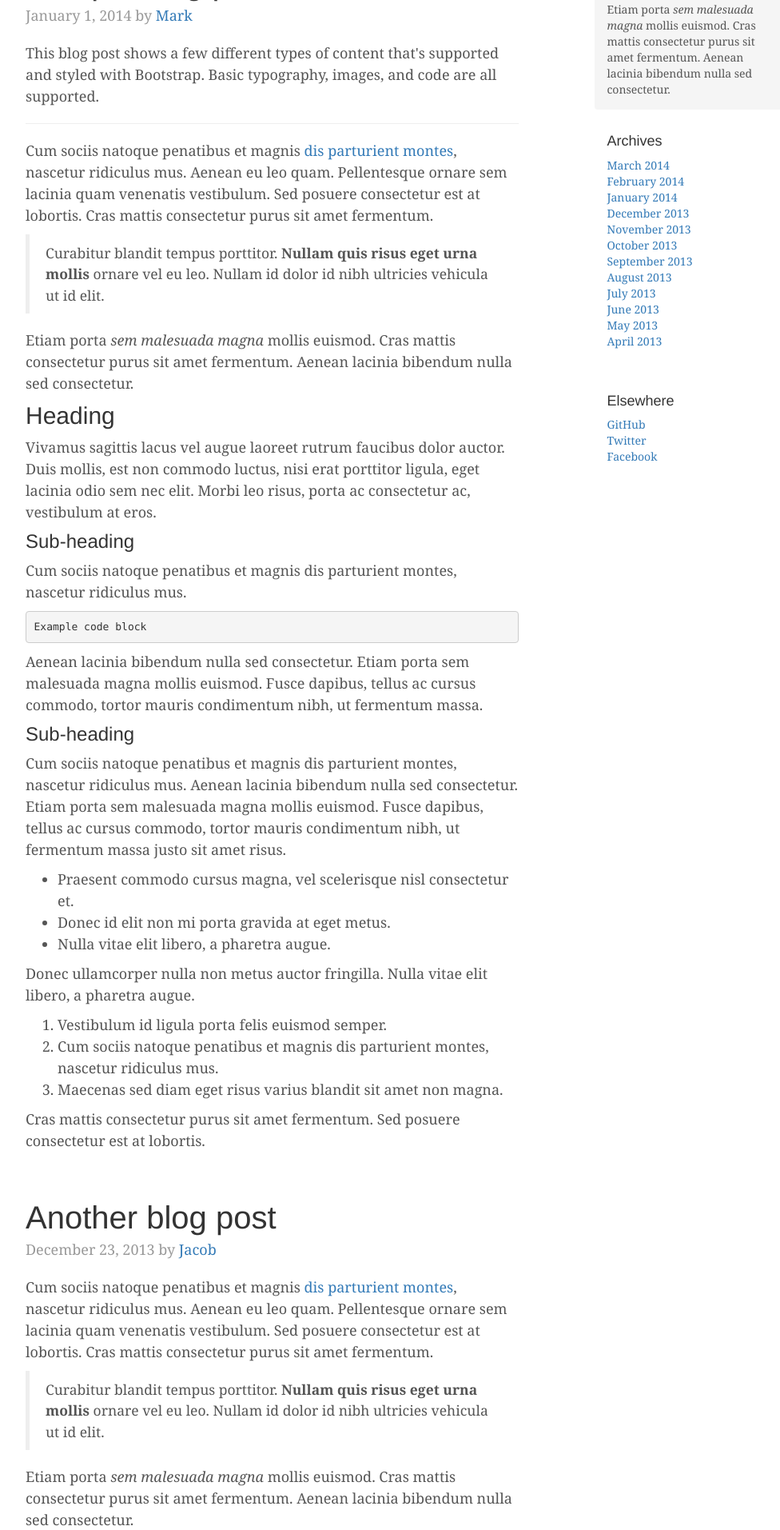
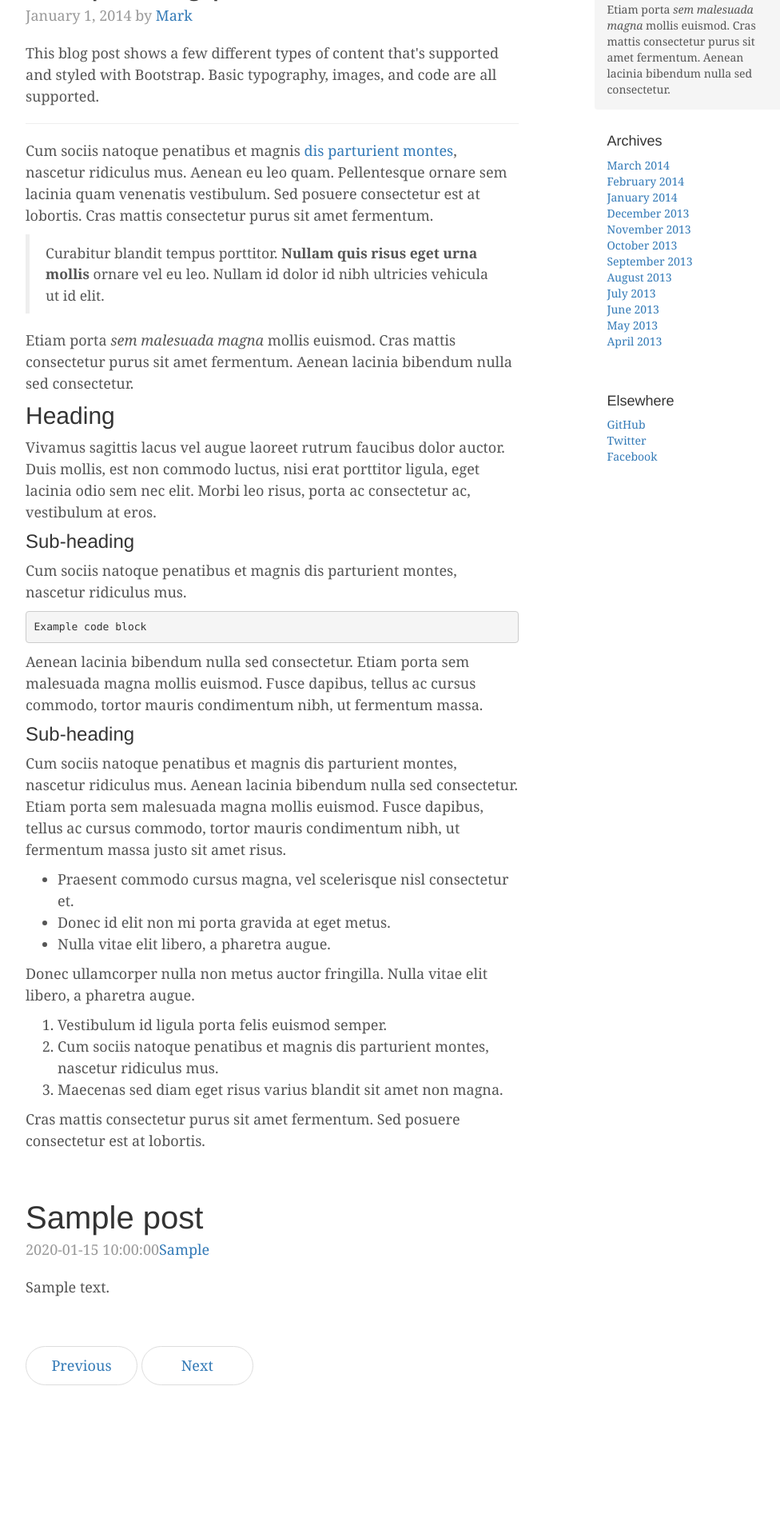
Before and after one commit to AlbertoALopez/gae-blog, a Python web app: template templates/blog.html in a window 1280 px wide. Shown: the part 267-2180 px from the top of the page at 80% size, without its empty margins (138-1114 px from the left). After the commit the page ends 1999 px from the top, so only its background shows below. Run offline with Jinja, Linux system fonts and the light colour scheme; the template is opened without the code that fills it: most values are stand-ins (such as "Sample title", 1, 10 or a date in 2020); some libraries are stand-ins or nearby versions.

Commit message:
First ndb post implementation

```diff
--- a/templates/base.html
+++ b/templates/base.html
@@ -19,6 +19,7 @@
               <a class="blog-nav-item" href="#">Press</a>
               <a class="blog-nav-item" href="#">New hires</a>
               <a class="blog-nav-item" href="#">About</a>
+              <a class="blog-nav-item" href="newpost.html">Make a new post</a>
             </nav>
           </div>
         </div>
--- a/templates/blog.html
+++ b/templates/blog.html
@@ -36,31 +36,11 @@
         <p>Cras mattis consectetur purus sit amet fermentum. Sed posuere consectetur est at lobortis.</p>
       </div><!-- /.blog-post -->
 
-      <div class="blog-post">
-        <h2 class="blog-post-title">Another blog post</h2>
-        <p class="blog-post-meta">December 23, 2013 by <a href="#">Jacob</a></p>
-
-        <p>Cum sociis natoque penatibus et magnis <a href="#">dis parturient montes</a>, nascetur ridiculus mus. Aenean eu leo quam. Pellentesque ornare sem lacinia quam venenatis vestibulum. Sed posuere consectetur est at lobortis. Cras mattis consectetur purus sit amet fermentum.</p>
-        <blockquote>
-          <p>Curabitur blandit tempus porttitor. <strong>Nullam quis risus eget urna mollis</strong> ornare vel eu leo. Nullam id dolor id nibh ultricies vehicula ut id elit.</p>
-        </blockquote>
-        <p>Etiam porta <em>sem malesuada magna</em> mollis euismod. Cras mattis consectetur purus sit amet fermentum. Aenean lacinia bibendum nulla sed consectetur.</p>
-        <p>Vivamus sagittis lacus vel augue laoreet rutrum faucibus dolor auctor. Duis mollis, est non commodo luctus, nisi erat porttitor ligula, eget lacinia odio sem nec elit. Morbi leo risus, porta ac consectetur ac, vestibulum at eros.</p>
-      </div><!-- /.blog-post -->
-
-      <div class="blog-post">
-        <h2 class="blog-post-title">New feature</h2>
-        <p class="blog-post-meta">December 14, 2013 by <a href="#">Chris</a></p>
-
-        <p>Cum sociis natoque penatibus et magnis dis parturient montes, nascetur ridiculus mus. Aenean lacinia bibendum nulla sed consectetur. Etiam porta sem malesuada magna mollis euismod. Fusce dapibus, tellus ac cursus commodo, tortor mauris condimentum nibh, ut fermentum massa justo sit amet risus.</p>
-        <ul>
-          <li>Praesent commodo cursus magna, vel scelerisque nisl consectetur et.</li>
-          <li>Donec id elit non mi porta gravida at eget metus.</li>
-          <li>Nulla vitae elit libero, a pharetra augue.</li>
-        </ul>
-        <p>Etiam porta <em>sem malesuada magna</em> mollis euismod. Cras mattis consectetur purus sit amet fermentum. Aenean lacinia bibendum nulla sed consectetur.</p>
-        <p>Donec ullamcorper nulla non metus auctor fringilla. Nulla vitae elit libero, a pharetra augue.</p>
-      </div><!-- /.blog-post -->
+    <div class="blog-post">
+        <h2 class="blog-post-title">{{posts.post_title}}</h2>
+        <p class="blog-post-meta">{{posts.post_created}}<a href="#">{{posts.post_submitter}}</a></p>
+        <p>{{posts.post_body}}</p>
+    </div>
 
       <nav>
         <ul class="pager">
```
Also changed, not shown: main.py (+38 -3 lines), templates/newpost.html (added, +7 -0 lines).
